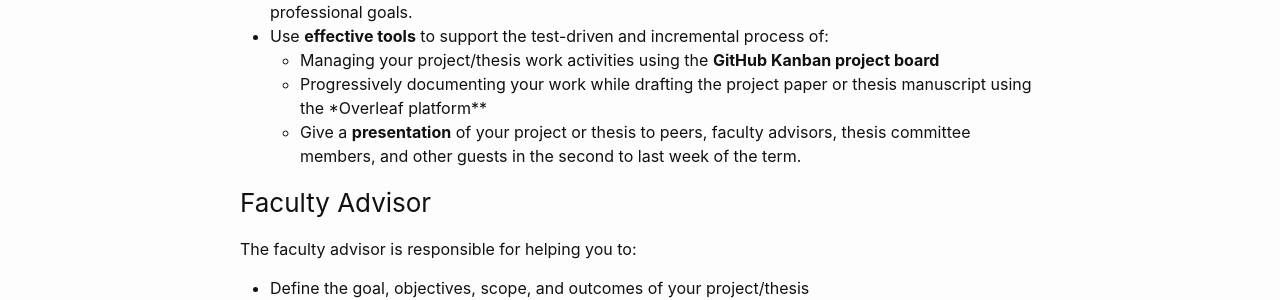
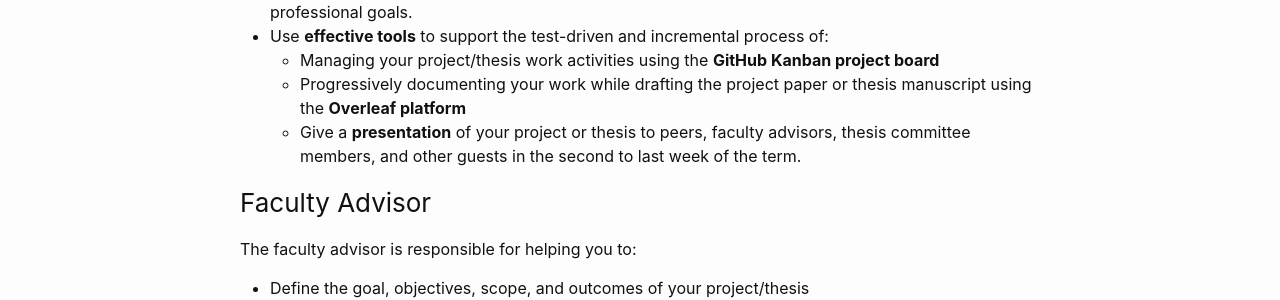
Before and after one commit to unh-comp-master-project/unh-comp-master-project.github.io, a Jekyll site: the page built from advising-and-support.md, in a window 1280 px wide. Shown: the part 654-954 px from the top of the page. Built offline with Jekyll 4.4.1, drawn with Linux system fonts in a browser that asks for light colours.

Commit message:
minor formatting git status `

```diff
--- a/advising-and-support.md
+++ b/advising-and-support.md
@@ -20,7 +20,7 @@ of control over your life to achieve your personal and professional goals.
     * Managing your project/thesis work activities using the
     **GitHub Kanban project board**
     * Progressively documenting your work while drafting the project paper or
-    thesis manuscript using the *Overleaf platform**
+    thesis manuscript using the **Overleaf platform**
     * Give a **presentation** of your project or thesis to peers, faculty
     advisors, thesis committee members, and other guests
 in the second to last week of the term.
```
